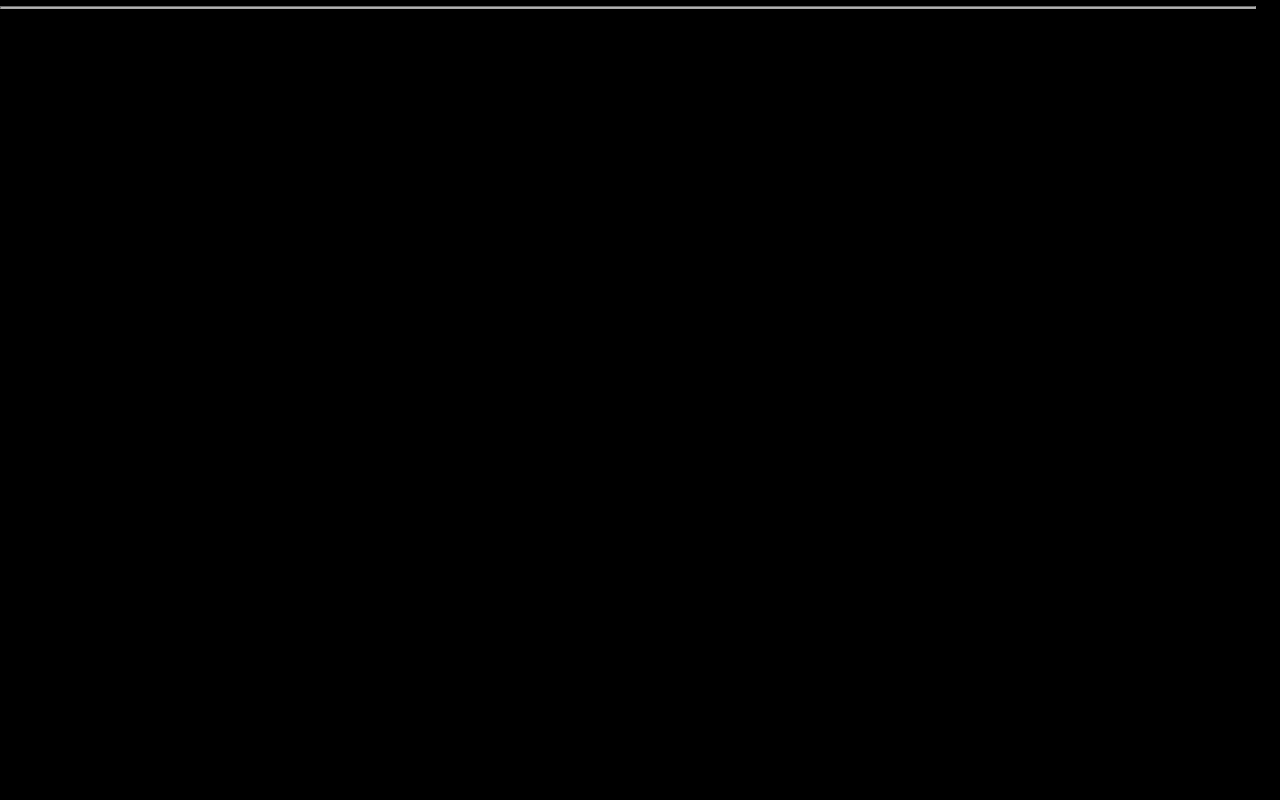
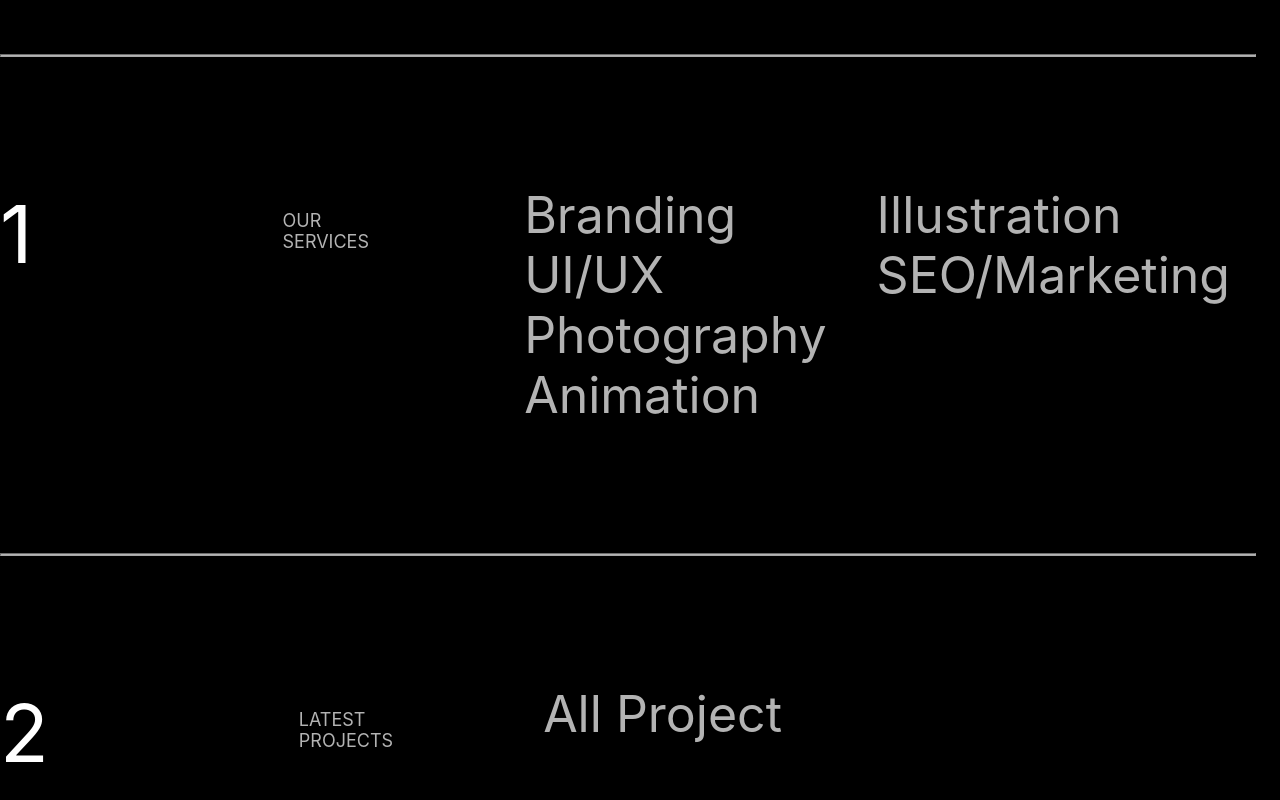
Before and after one commit to MasterAli6969/My-Liana-progect, a React (Create React App) app: page / in a window 1280 px wide. Shown: the part 928-1728 px from the top of the page. Before the commit the page ends 937 px from the top, so only its background shows below. Built offline with nearby package versions, Linux system fonts and the light colour scheme.

Commit message:
разработка 1-го и 2-го блока проекта, разработаны по одному и тому же принципу можно было по другому но я сохотел так

```diff
--- a/src/App.jsx
+++ b/src/App.jsx
@@ -1,6 +1,7 @@
 import HeaderNav from "./Blocks/A1_HeaderNav/HeaderNav";
 import Block0 from "./Blocks/Block0/Block0";
 import Block1 from "./Blocks/Block1/Block1";
+import Block2 from "./Blocks/Block2/Block2";
 function App() {
   return (
     <div>
@@ -13,6 +14,9 @@ function App() {
       <>
         <Block1 />
       </>
+      <>
+        <Block2 />
+      </>
     </div>
   );
 }
--- a/src/Blocks/Block0/Block0.jsx
+++ b/src/Blocks/Block0/Block0.jsx
@@ -28,7 +28,7 @@ function Block0() {
     height: "1px",
     width: "98%",
     backgroundColor: "white",
-    margin: "80px 0 0 0 ",
+    margin: "10% 0 0 0 ",
     opacity: "0.7"
   };
 
--- a/src/Blocks/Block1/Block1.jsx
+++ b/src/Blocks/Block1/Block1.jsx
@@ -1,6 +1,34 @@
-
+import CastomDiv from "../../A1_Castom_Components/CastomDiv";
+import { Block1Left, Block1Rihgt } from "./Block1ContetnDiv";
+import CastomLine from "../../A1_Castom_Components/CastomLine";
 function Block1() {
-
+  const Block1Array = [
+    {
+      id: "1",
+      left: <Block1Left />,
+      right: <Block1Rihgt />,
+    },
+  ];
+  const StyleDivConteiner = {
+    display: "flex",
+    justifyContent: "space-between",
+    width: "100%",
+    margin: "10% 0 0 0",
+    flexWrap: "wrap",
+  };
+  const LineBlock0 = {
+    height: "1px",
+    width: "98%",
+    backgroundColor: "white",
+    margin: "10% 0 0 0 ",
+    opacity: "0.7",
+  };
+  return (
+    <>
+      <CastomDiv divArray={Block1Array} DivStyleConteiner={StyleDivConteiner} />
+      <CastomLine LineStyle={LineBlock0} />
+    </>
+  );
 }
 
 export default Block1;
--- /dev/null
+++ b/src/Blocks/Block1/Block1Content.jsx
@@ -0,0 +1,74 @@
+import CastomText from "../../A1_Castom_Components/CastomText";
+const StyleDivConteiner = {
+  display: "block",
+  margin: "0 0 0 0",
+};
+const StyleText = {
+  fontSize: "50px",
+  fontWeight: "normal",
+  margin: "0 50px 0 0",
+  opacity: "0.7",
+};
+export function NumberText() {
+  const numberTextArray = ["1"];
+  const StyleDivConteiner = {
+    display: "block",
+    margin: "0 0 0 0",
+  };
+  const StyleText = {
+    fontSize: "80px",
+    fontWeight: "normal",
+    margin: "0 0 0 0",
+  };
+  return (
+    <CastomText
+      textArray={numberTextArray}
+      DivStyleConteiner={StyleDivConteiner}
+      TextStyle={StyleText}
+    />
+  );
+}
+
+export function SmallText() {
+  const smallTextArray = ["our", "services"];
+  const StyleDivConteiner = {
+    display: "block",
+    margin: "25px 0 0 0",
+  };
+  const StyleText = {
+    textTransform: "uppercase",
+    fontSize: "18px",
+    fontWeight: "normal",
+    margin: "0 0 0 250px",
+    opacity: "0.7",
+  };
+  return (
+    <CastomText
+      textArray={smallTextArray}
+      DivStyleConteiner={StyleDivConteiner}
+      TextStyle={StyleText}
+    />
+  );
+}
+
+export function MiddlleText() {
+  const middlleTextArray = ["Branding", "UI/UX", "Photography", "Animation"];
+  return (
+    <CastomText
+      textArray={middlleTextArray}
+      DivStyleConteiner={StyleDivConteiner}
+      TextStyle={StyleText}
+    />
+  );
+}
+
+export function LastText() {
+  const lastTextArray = ["Illustration", "SEO/Marketing"];
+  return (
+    <CastomText
+      textArray={lastTextArray}
+      DivStyleConteiner={StyleDivConteiner}
+      TextStyle={StyleText}
+    />
+  );
+}
--- /dev/null
+++ b/src/Blocks/Block1/Block1ContetnDiv.jsx
@@ -0,0 +1,45 @@
+import CastomDiv from "../../A1_Castom_Components/CastomDiv";
+import { NumberText, SmallText, MiddlleText, LastText } from "./Block1Content";
+export function Block1Left() {
+  const Block1LeftArray = [
+    {
+      id: "1",
+      left: <NumberText />,
+      right: <SmallText />,
+    },
+  ];
+  const StyleDivConteiner = {
+    display: "flex",
+    margin: "0 0 50px 0",
+    width: "",
+    justifyContent: "space-between",
+  };
+  return (
+    <CastomDiv
+      divArray={Block1LeftArray}
+      DivStyleConteiner={StyleDivConteiner}
+    />
+  );
+}
+
+export function Block1Rihgt() {
+  const Block1RightArray = [
+    {
+      id: "1",
+      left: <MiddlleText />,
+      right: <LastText />,
+    },
+  ];
+  const StyleDivConteiner = {
+    display: "flex",
+    margin: "0 0 0 0",
+    justifyContent: "space-between",
+    // backgroundColor: "red",
+  };
+  return (
+    <CastomDiv
+      divArray={Block1RightArray}
+      DivStyleConteiner={StyleDivConteiner}
+    />
+  );
+}
--- /dev/null
+++ b/src/Blocks/Block2/Block2.jsx
@@ -0,0 +1,25 @@
+import CastomDiv from "../../A1_Castom_Components/CastomDiv";
+import { Block2Left, Block2Rihgt } from "./Block2ContetnDiv";
+function Block2() {
+  const Block1Array = [
+    {
+      id: "1",
+      left: <Block2Left />,
+      right: <Block2Rihgt />,
+    },
+  ];
+  const StyleDivConteiner = {
+    display: "flex",
+    justifyContent: "space-between",
+    width: "65%",
+    margin: "10% 0 0 0",
+    flexWrap: "wrap",
+  };
+  return (
+    <>
+      <CastomDiv divArray={Block1Array} DivStyleConteiner={StyleDivConteiner} />
+    </>
+  );
+}
+
+export default Block2;
--- /dev/null
+++ b/src/Blocks/Block2/Block2Content.jsx
@@ -0,0 +1,63 @@
+import CastomText from "../../A1_Castom_Components/CastomText";
+export function NumberText() {
+  const numberTextArray = ["2"];
+  const StyleDivConteiner = {
+    display: "block",
+    margin: "0 0 0 0",
+  };
+  const StyleText = {
+    fontSize: "80px",
+    fontWeight: "normal",
+    margin: "0 0 0 0",
+  };
+  return (
+    <CastomText
+      textArray={numberTextArray}
+      DivStyleConteiner={StyleDivConteiner}
+      TextStyle={StyleText}
+    />
+  );
+}
+
+export function SmallText() {
+  const smallTextArray = ["latest", "projects"];
+  const StyleDivConteiner = {
+    display: "block",
+    margin: "25px 0 0 0",
+  };
+  const StyleText = {
+    textTransform: "uppercase",
+    fontSize: "18px",
+    fontWeight: "normal",
+    margin: "0 0 0 250px",
+    opacity: "0.7",
+  };
+  return (
+    <CastomText
+      textArray={smallTextArray}
+      DivStyleConteiner={StyleDivConteiner}
+      TextStyle={StyleText}
+    />
+  );
+}
+
+export function LastText() {
+  const lastTextArray = ["All Project"];
+  const StyleDivConteiner = {
+    display: "block",
+    margin: "0 0 0 0",
+  };
+  const StyleText = {
+    fontSize: "50px",
+    fontWeight: "normal",
+    margin: "0 50px 0 0",
+    opacity: "0.7",
+  };
+  return (
+    <CastomText
+      textArray={lastTextArray}
+      DivStyleConteiner={StyleDivConteiner}
+      TextStyle={StyleText}
+    />
+  );
+}
--- /dev/null
+++ b/src/Blocks/Block2/Block2ContetnDiv.jsx
@@ -0,0 +1,44 @@
+import CastomDiv from "../../A1_Castom_Components/CastomDiv";
+import { NumberText, SmallText, LastText } from "./Block2Content";
+export function Block2Left() {
+  const Block2LeftArray = [
+    {
+      id: "1",
+      left: <NumberText />,
+      right: <SmallText />,
+    },
+  ];
+  const StyleDivConteiner = {
+    display: "flex",
+    margin: "0 0 50px 0",
+    width: "",
+    justifyContent: "space-between",
+  };
+  return (
+    <CastomDiv
+      divArray={Block2LeftArray}
+      DivStyleConteiner={StyleDivConteiner}
+    />
+  );
+}
+
+export function Block2Rihgt() {
+  const Block2RightArray = [
+    {
+      id: "1",
+      left: <LastText />,
+    },
+  ];
+  const StyleDivConteiner = {
+    display: "flex",
+    margin: "0 0 0 0",
+    justifyContent: "space-between",
+    // backgroundColor: "red",
+  };
+  return (
+    <CastomDiv
+      divArray={Block2RightArray}
+      DivStyleConteiner={StyleDivConteiner}
+    />
+  );
+}
```
